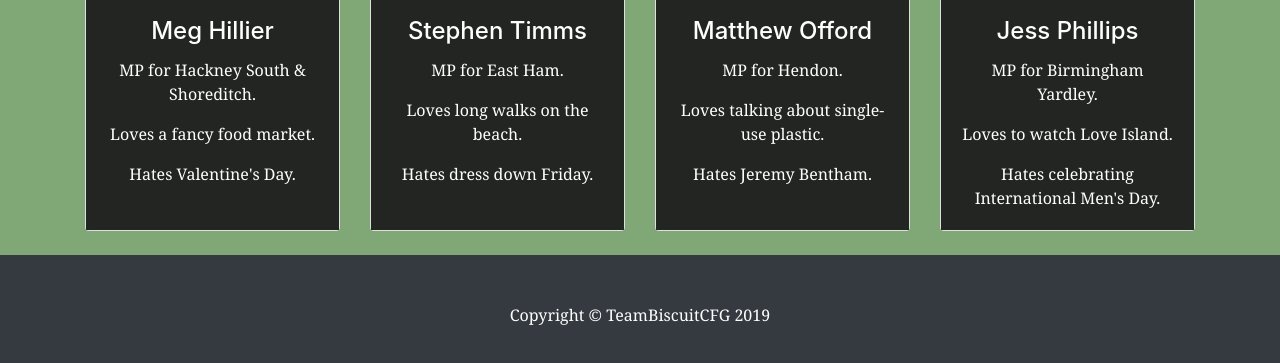
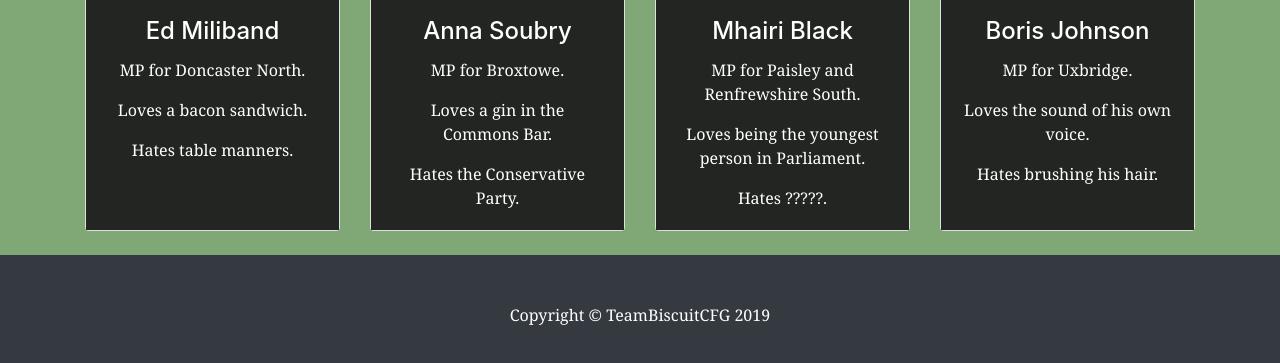
Before and after one commit to RaPine/The-Real-MP, a website: page THE_REAL_MP/index.html in a window 1280 px wide. Shown: the part 975-1338 px from the top of the page. Drawn offline with Linux system fonts and the light colour scheme.

Commit message:
Adding the final 4 MPs

```diff
--- a/THE_REAL_MP/index.html
+++ b/THE_REAL_MP/index.html
@@ -109,48 +109,48 @@
 
         <div class="col-lg-3 col-md-6 mb-4">
           <div class="card h-100">
-            <img class="card-img-top" src="http://hackneypost.co.uk/wp-content/uploads/2015/03/Mike_Freer_MP_supported_by_Meg_Hillier_as_he_rejects_Michael_Gove_s_proposals_on_social_care_reform.gif" alt="Meg Hillier" width="300" height="170">
+            <img class="card-img-top" src="https://thumbs.gfycat.com/ImpressiveAthleticGoosefish-small.gif" alt="Ed Miliband" width="300" height="170">
             <div class="card-body" id="columnMP">
-              <h4 class="card-title">Meg Hillier</h4>
-              <p class="card-text">MP for Hackney South & Shoreditch.</p>
-                <p class="card-text">Loves a fancy food market.</p>
-                <p class="card-text">Hates Valentine's Day.</p>
+              <h4 class="card-title">Ed Miliband</h4>
+              <p class="card-text">MP for Doncaster North.</p>
+                <p class="card-text">Loves a bacon sandwich.</p>
+                <p class="card-text">Hates table manners.</p>
             </div>
           </div>
         </div>
 
         <div class="col-lg-3 col-md-6 mb-4">
           <div class="card h-100">
-            <img class="card-img-top" src="https://secure.i.telegraph.co.uk/multimedia/archive/01637/timms_1637455c.jpg" alt="Stephen" width="300" height="170">
+            <img class="card-img-top" src="https://news.images.itv.com/image/file/1472337/stream_img.jpg" alt="Anna" width="300" height="170">
             <div class="card-body" id="columnMP">
-              <h4 class="card-title">Stephen Timms</h4>
-              <p class="card-text">MP for East Ham.</p>
-                <p class="card-text">Loves long walks on the beach.</p>
-                <p class="card-text">Hates dress down Friday.</p>
+              <h4 class="card-title">Anna Soubry</h4>
+              <p class="card-text">MP for Broxtowe.</p>
+                <p class="card-text">Loves a gin in the Commons Bar.</p>
+                <p class="card-text">Hates the Conservative Party.</p>
             </div>
           </div>
         </div>
 
         <div class="col-lg-3 col-md-6 mb-4">
           <div class="card h-100">
-            <img class="card-img-top" src="https://static.standard.co.uk/s3fs-public/thumbnails/image/2016/05/08/18/offord.gif" alt="Matthew" width="300" height="170">
+            <img class="card-img-top" src="https://www.holyrood.com/sites/www.holyrood.com/files/styles/original_-_local_copy/entityshare/23407%3Fitok%3D7CNA66o_" alt="Mhairi" width="300" height="170">
             <div class="card-body" id="columnMP">
-              <h4 class="card-title">Matthew Offord</h4>
-              <p class="card-text">MP for Hendon.</p>
-                <p class="card-text">Loves talking about single-use plastic.</p>
-                <p class="card-text">Hates Jeremy Bentham.</p>
+              <h4 class="card-title">Mhairi Black</h4>
+              <p class="card-text">MP for Paisley and Renfrewshire South.</p>
+                <p class="card-text">Loves being the youngest person in Parliament.</p>
+                <p class="card-text">Hates ?????.</p>
             </div>
           </div>
         </div>
 
         <div class="col-lg-3 col-md-6 mb-4">
           <div class="card h-100">
-            <img class="card-img-top" src="https://media1.tenor.com/images/ce2c548c20120cbd59e9244c879b666e/tenor.gif?itemid=11615688" alt="Jess" width="300" height="170">
+            <img class="card-img-top" src="https://media.giphy.com/media/oiMAlCkwp6Znq/giphy.gif" alt="Boris" width="300" height="170">
             <div class="card-body" id="columnMP">
-              <h4 class="card-title">Jess Phillips</h4>
-              <p class="card-text">MP for Birmingham Yardley.</p>
-                <p class="card-text">Loves to watch Love Island.</p>
-                <p class="card-text">Hates celebrating International Men's Day.</p>
+              <h4 class="card-title">Boris Johnson</h4>
+              <p class="card-text">MP for Uxbridge.</p>
+                <p class="card-text">Loves the sound of his own voice.</p>
+                <p class="card-text">Hates brushing his hair.</p>
             </div>
           </div>
         </div>
```
